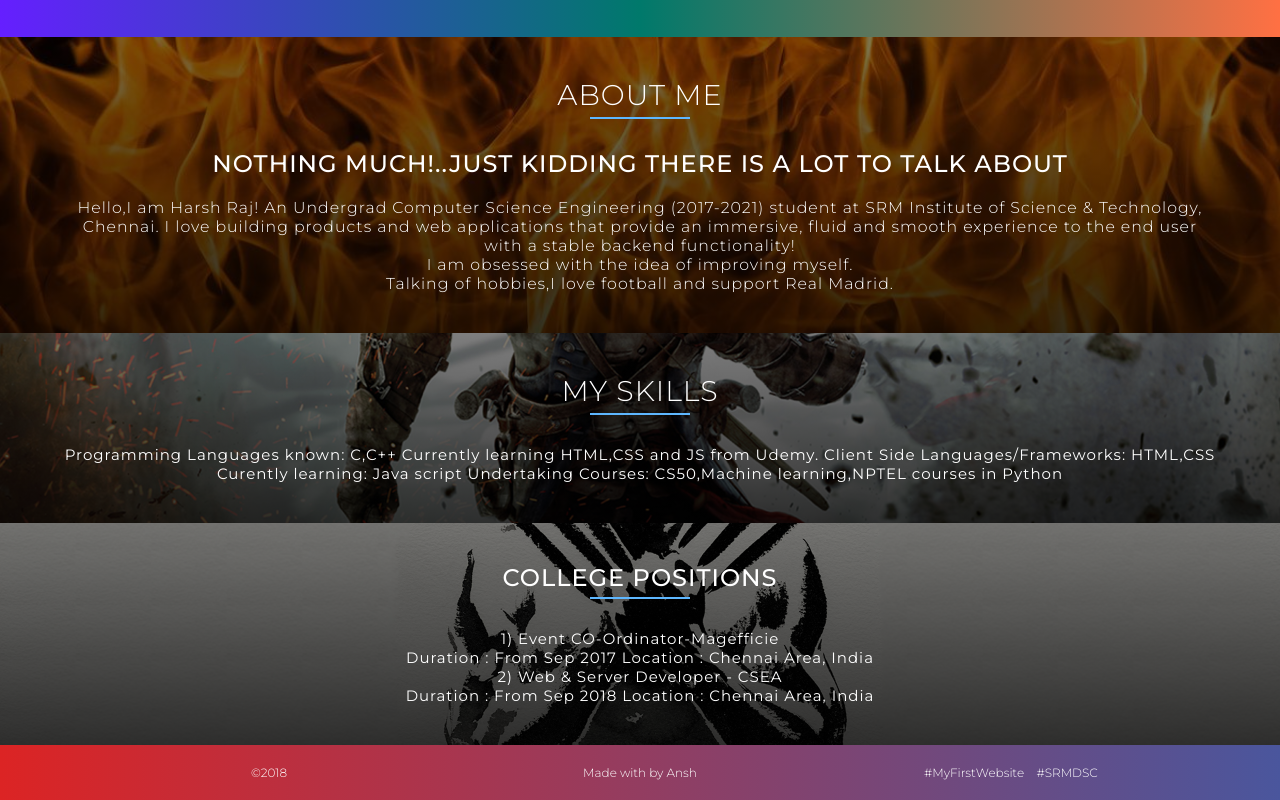
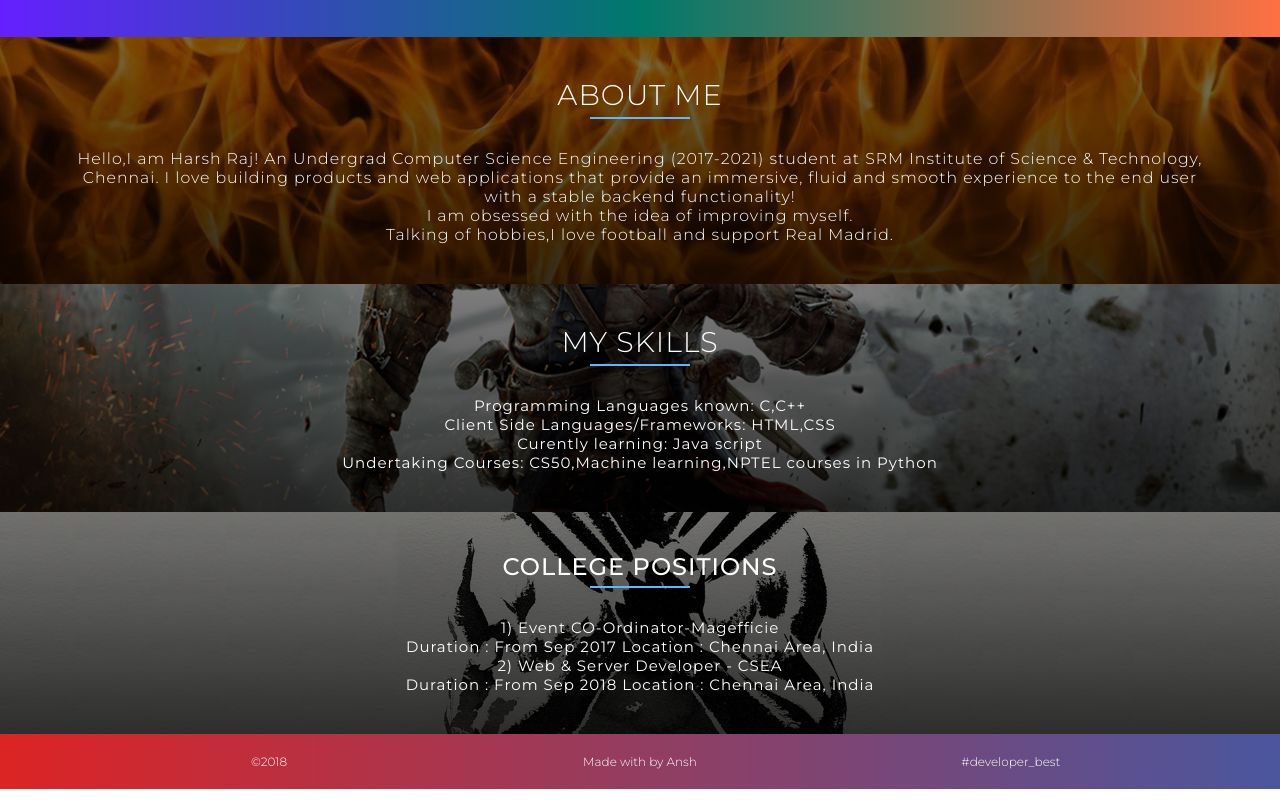
Before and after one commit to devlopbest/ansh9.github.io, a plain HTML site: page index.html in a window 1280 px wide. Shown: the part 803-1603 px from the top of the page. Drawn offline with Linux system fonts and the light colour scheme.

Commit message:
just new

```diff
--- a/index.html
+++ b/index.html
@@ -1,8 +1,8 @@
 <html lang="en">
 <head>
-<title>Curriculum V</title>
+<title>Portfolio</title>
 
-<link rel="shortcut icon" href="img/favicon.jpg">
+<link rel="shortcut icon" href="img/favicon.png">
 
 <link href="https://fonts.googleapis.com/css?family=Montserrat:300,400,500,700" rel="stylesheet">
 
@@ -15,7 +15,7 @@
 <section class = "section-hero">
 <div class = "nav-panel row">
 <div>
-<img src = "img/logo.png"/>
+<img src = "img/logo.jpg"/>
 </div>
 <div class = "nav-list-container">
 <ul>
@@ -44,7 +44,6 @@
 <section class = "section-about">
 <center>
 <h2 class="row">About Me</h2>
-<h3 class="row">Nothing Much!..Just kidding there is a lot to talk about</h3>
 <p class="row">Hello,I am Harsh Raj! An Undergrad Computer Science Engineering (2017-2021) student at SRM Institute of Science & Technology, Chennai. I love building products and web applications that provide an immersive, fluid and smooth experience to the end user with a stable backend functionality!</br>I am obsessed with the idea of improving myself.</br>Talking of hobbies,I love football and support Real Madrid.</p>
 </section>
 
@@ -52,10 +51,9 @@
 
 <section class="section-menu">
 <h2 class="row">My Skills</h2>
-<center><p>Programming Languages known: C,C++
-Currently learning HTML,CSS and JS from Udemy.
+<center><p>Programming Languages known: C,C++<br>
 Client Side Languages/Frameworks: HTML,CSS<br>
-Curently learning: Java script
+Curently learning: Java script<br>
 Undertaking Courses: CS50,Machine learning,NPTEL courses in Python</p>
 </section>
 
@@ -79,9 +77,9 @@ Location : Chennai Area, India</p>
 
 <footer>
 <div class="footer-box row">
-<p class = "col span-1-of-3">&copy;2018 </p>
+<p class = "col span-1-of-3">&copy;2018</p>
 <p class = "col span-1-of-3">Made with</span>&nbsp;by Ansh</p>
-<p class = "col span-1-of-3">#MyFirstWebsite&nbsp;&nbsp;&nbsp;&nbsp;#SRMDSC</p>
+<p class = "col span-1-of-3">#developer_best</p>
 </div>
 </footer>
 
```
Also changed, not shown: img/favicon.jpg (deleted), img/favicon.png (added), img/logo.jpg (added), img/logo.png (deleted).
